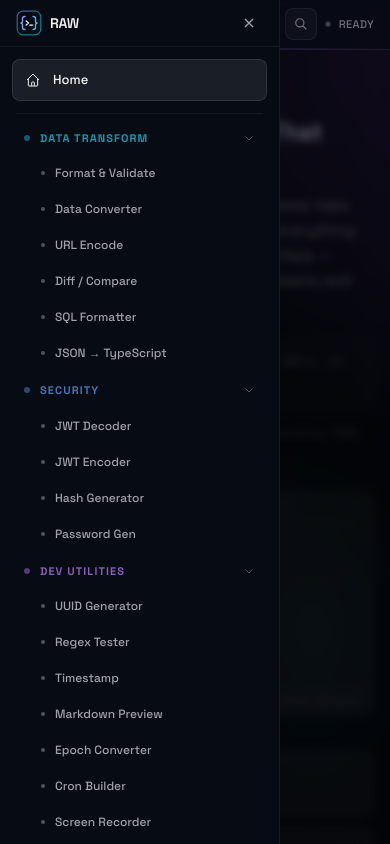
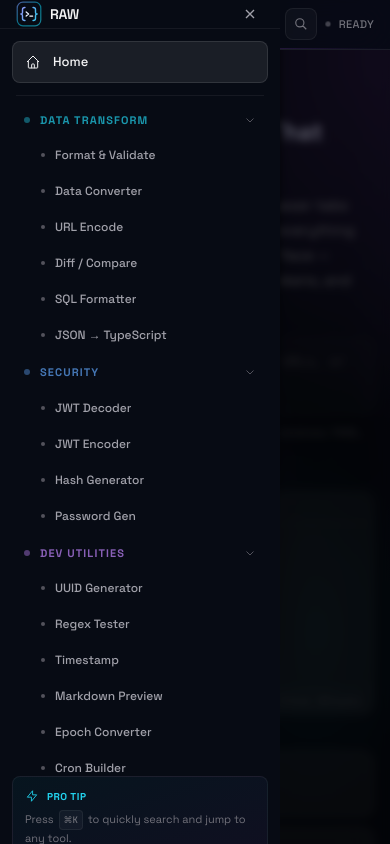
Before and after one commit to robinjoseph1998/Raw-tools, a Next.js app: page / in a window 390 px wide. Both pictures are taken after a click on the button 32 px from the left and 24 px from the top of the page. Shown: the top 844 px of the page. Built offline with nearby package versions, Linux system fonts and the light colour scheme.

Commit message:
nav bar fix

```diff
--- a/src/components/Sidebar.tsx
+++ b/src/components/Sidebar.tsx
@@ -1,6 +1,6 @@
 'use client';
 
-import { useState } from 'react';
+import { useState, useEffect } from 'react';
 import Link from 'next/link';
 import { usePathname } from 'next/navigation';
 import type { ToolId } from '@/types';
@@ -95,6 +95,14 @@ export default function Sidebar({
   const activeTool: ToolId | null = pathname.startsWith('/tools/')
     ? SLUG_TO_TOOL[pathname.split('/')[2]] ?? null
     : null;
+
+  // Lock body scroll when mobile sidebar is open
+  useEffect(() => {
+    if (isOpen) {
+      document.body.style.overflow = 'hidden';
+      return () => { document.body.style.overflow = ''; };
+    }
+  }, [isOpen]);
 
   const toggleCategory = (label: string) => {
     setCollapsed((prev) => ({ ...prev, [label]: !prev[label] }));
@@ -206,7 +214,7 @@ export default function Sidebar({
             onClick={onClose}
           />
           {/* Slide-out panel */}
-          <aside className="lg:hidden fixed top-0 left-0 z-50 w-[280px] h-full glass-sidebar sidebar-slide-in flex flex-col" style={{ background: '#070b14' }}>
+          <aside className="lg:hidden fixed inset-y-0 left-0 z-50 w-[280px] sidebar-slide-in flex flex-col overflow-hidden" style={{ background: '#070b14', height: '100dvh' }}>
             {/* Mobile header */}
             <div className="flex items-center justify-between px-4 h-12 border-b border-white/[0.06]">
               <div className="flex items-center gap-2">
```
Also changed, not shown: WhatsApp Image 2026-04-27 at 4.31.38 PM.jpeg (deleted).
